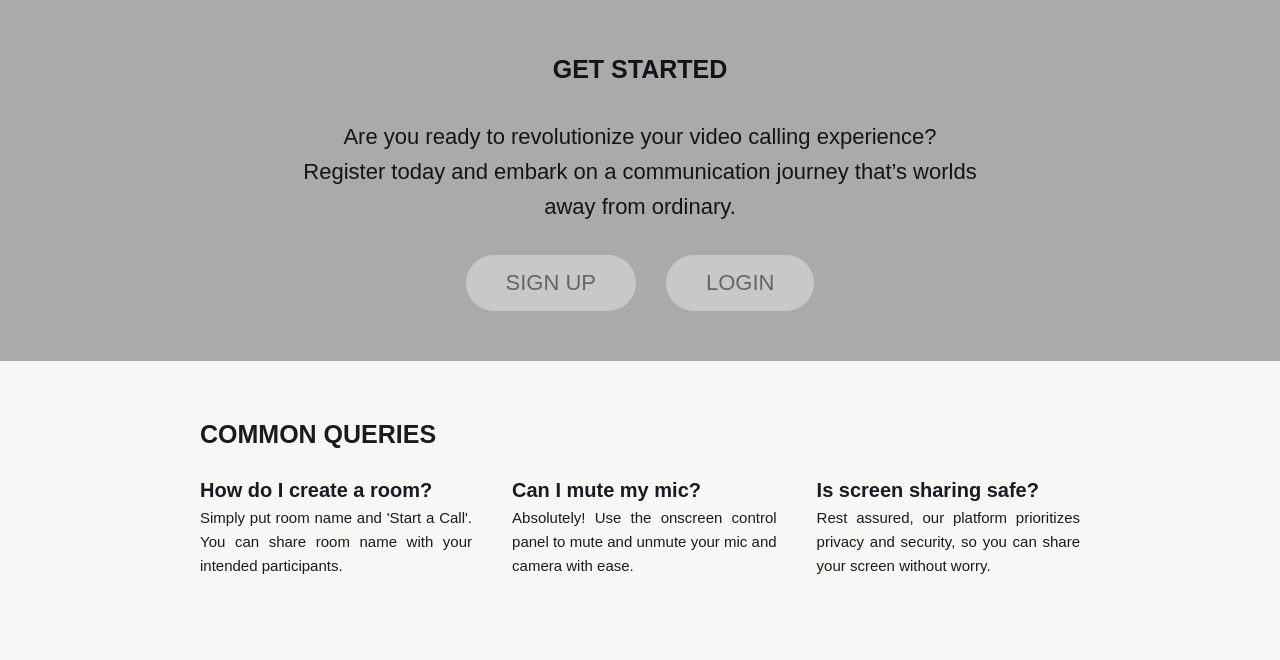
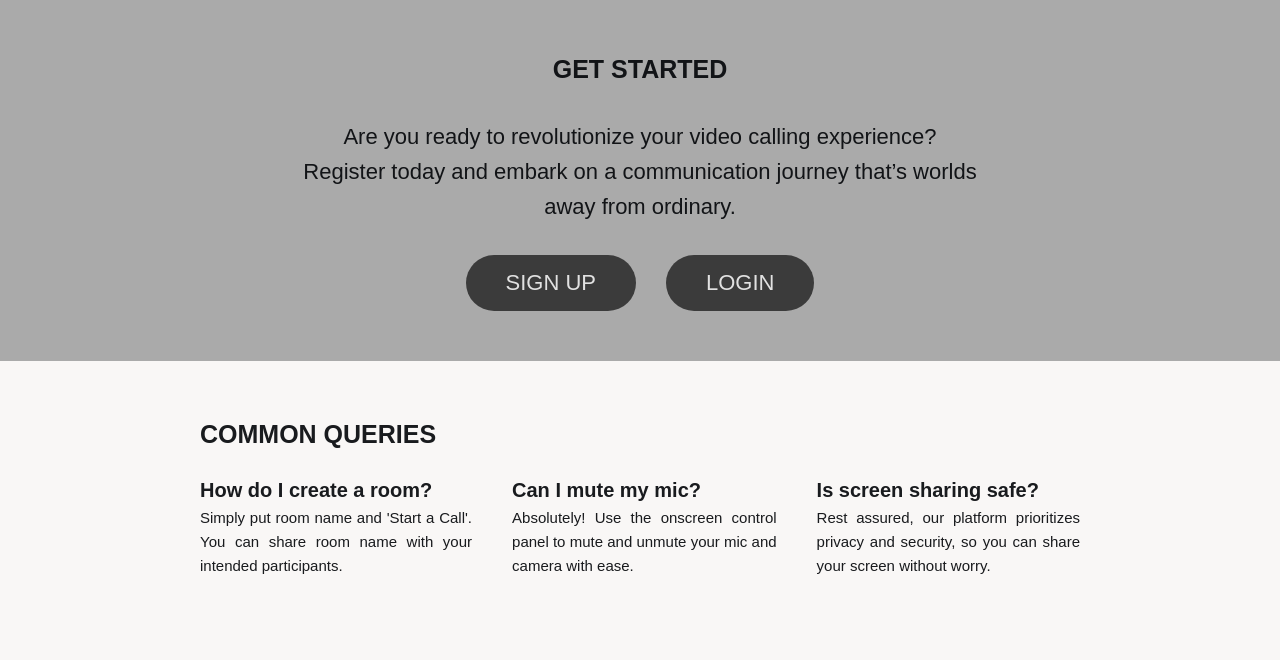
Before and after one commit to master-oulkar/connectRTC, a Django app: page / in a window 1280 px wide. Shown: the part 2454-3114 px from the top of the page. Run offline with Django 4.2, Linux system fonts and the light colour scheme; some libraries are stand-ins or nearby versions.

Commit message:
fix fg-bg color a11y

```diff
--- a/videoconferencing/static/videoconferencing/css/main.f2b6eb97bd60.css
+++ b/videoconferencing/static/videoconferencing/css/main.f2b6eb97bd60.css
@@ -280,7 +280,11 @@ body {
   /* line 20, videoconferencing/static/videoconferencing/scss/_getstarted.scss */
   .getstarted__buttons {
     display: flex;
-    column-gap: 3rem; }
+    column-gap: 3rem;
+    > .btn {
+          background-color: #000000;
+          color: #ffffff;
+          opacity:0.65; }}
     @media only screen and (max-width: 37.5em) {
       /* line 20, videoconferencing/static/videoconferencing/scss/_getstarted.scss */
       .getstarted__buttons {
```
